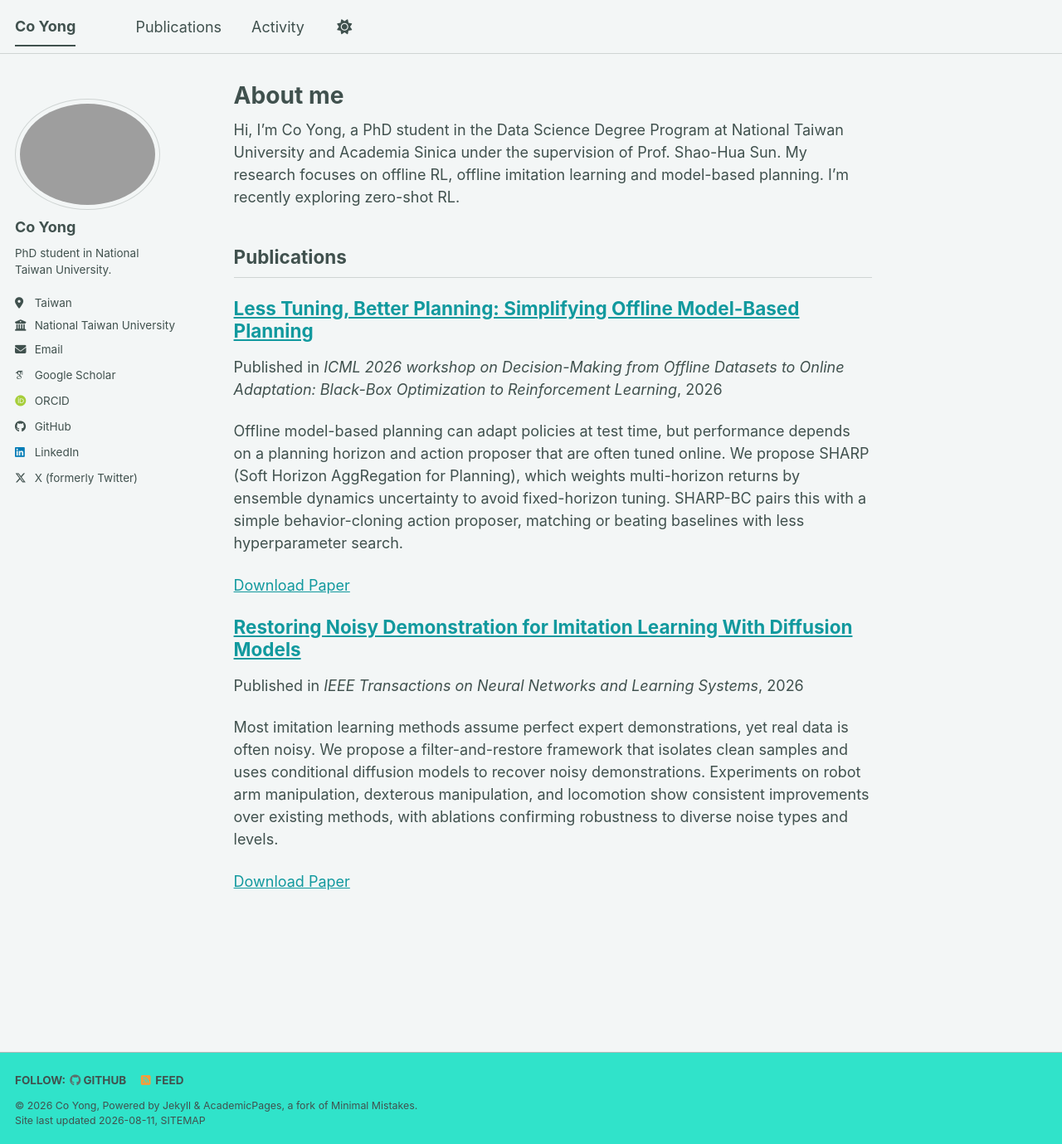
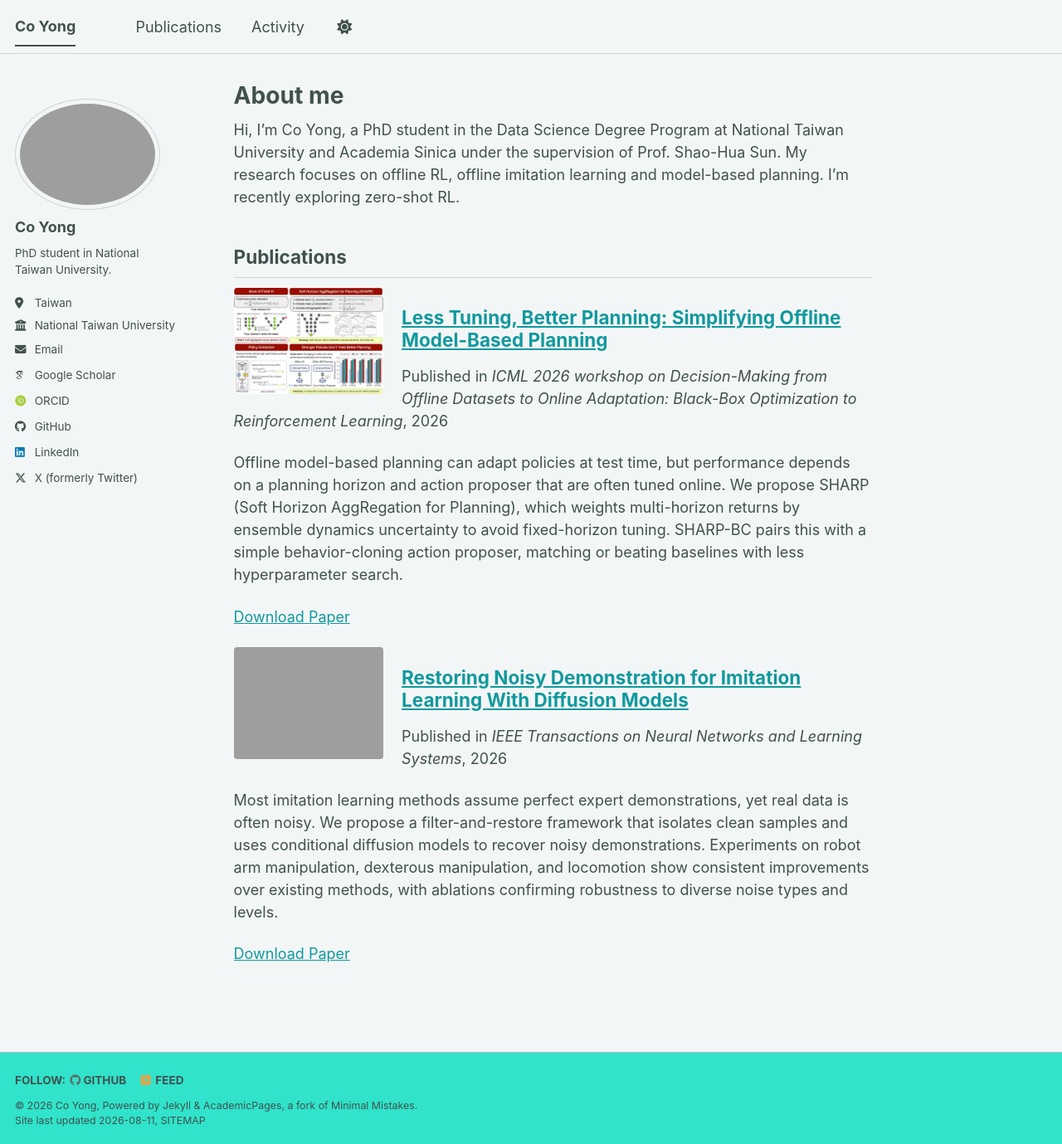
Before and after one commit to coyoung41/coyoung41.github.io, a Jekyll site: the page built from _pages/about.md, in a window 1280 px wide and 1379 px high. Shown: the whole window at 83% size. Built offline with Jekyll 4.4.1, drawn with Linux system fonts in a browser that asks for light colours; some web fonts are replaced; a script bundle is joined from its source files by our own code; library files that are not in the unit come from our copies.

Commit message:
add teaser

```diff
--- a/_includes/archive-single.html
+++ b/_includes/archive-single.html
@@ -14,8 +14,8 @@
 
 <div class="{{ include.type | default: "list" }}__item">
   <article class="archive__item" itemscope itemtype="http://schema.org/CreativeWork">
-    {% if include.type == "grid" and teaser %}
-      <div class="archive__item-teaser">
+    {% if teaser %}
+      <div class="archive__item-teaser{% unless include.type == "grid" %} archive__item-teaser--thumb{% endunless %}">
         <img src=
           {% if teaser contains "://" %}
             "{{ teaser }}"
--- a/_sass/layout/_archive.scss
+++ b/_sass/layout/_archive.scss
@@ -72,6 +72,21 @@
   img {
     width: 100%;
   }
+
+  /* small figure thumbnail shown beside an entry in list view (e.g. publications) */
+  &--thumb {
+    float: left;
+    width: 140px;
+    margin: 0 1.25em 0.75em 0;
+
+    @include breakpoint($small) {
+      width: 180px;
+    }
+  }
+}
+
+.archive__item {
+  overflow: auto; /* clearfix so a floated figure thumbnail doesn't overlap the next entry */
 }
 
 .archive__item:hover {
```
Also changed, not shown: _publications/00_DMDR.md (+3 -0 lines), _publications/01_SHARP.md (+3 -0 lines), images/publications/README.md (added, +15 -0 lines), images/publications/00_DMDR.png (added), images/publications/01_SHARP.jpeg (added).
